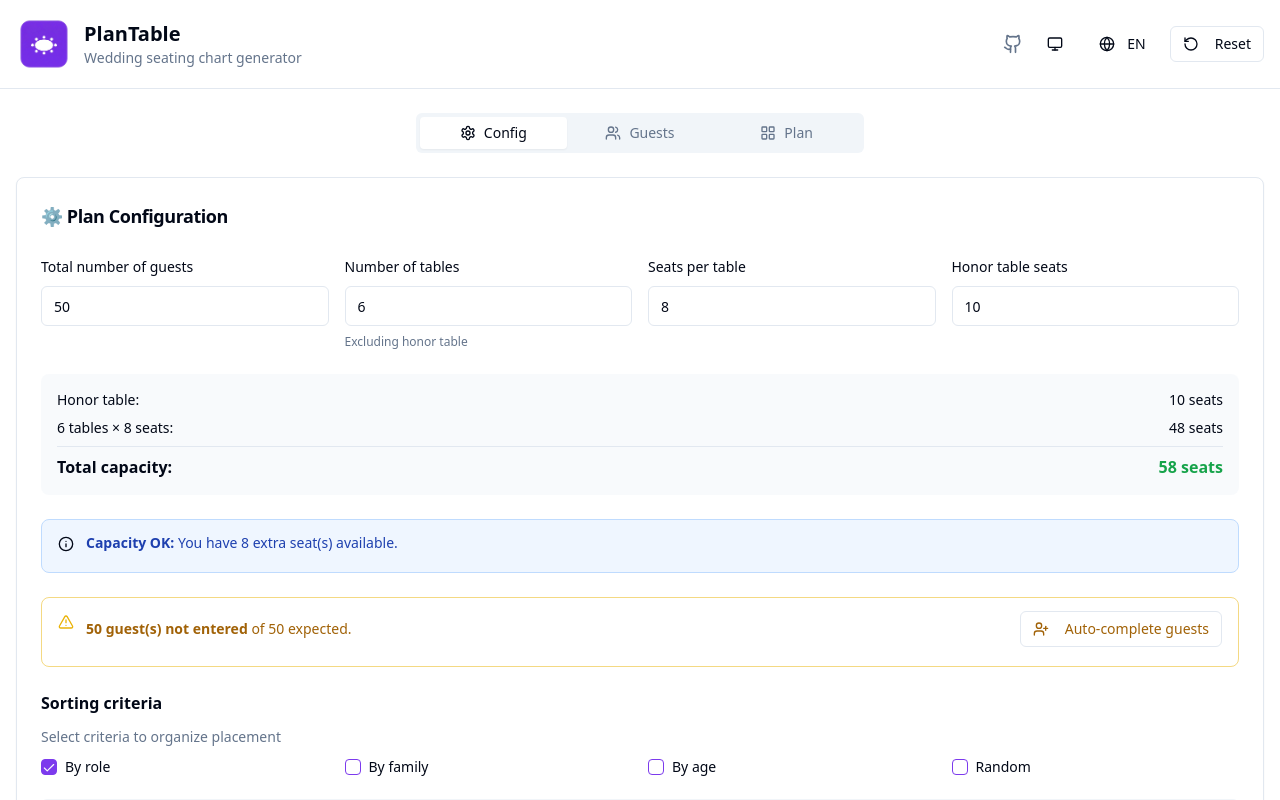
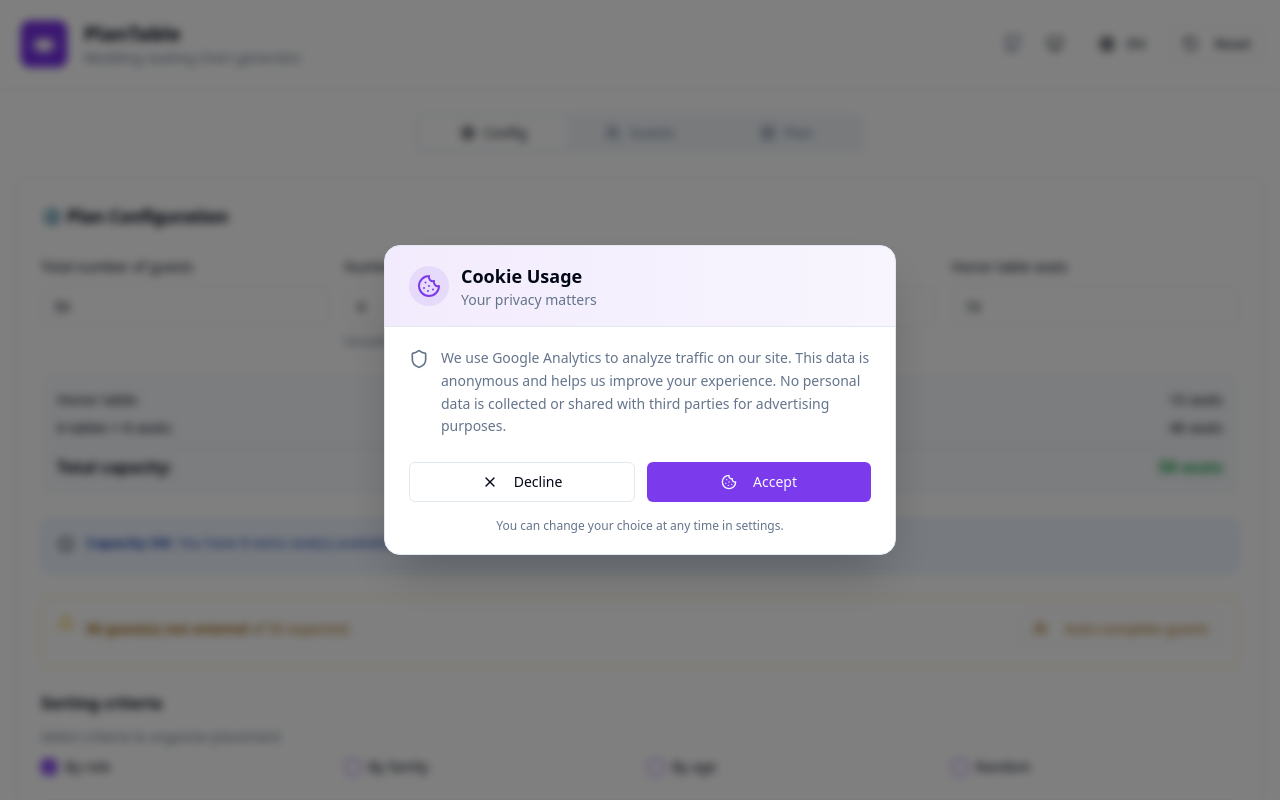
Before and after one commit to jsthibault/PlanTable, a React (Vite) app in the folder apps/web/: page / in a window 1280 px wide. Shown: the top 800 px of the page. Built offline with nearby package versions, Linux system fonts and the light colour scheme.

Commit message:
feat(cookie): add cookie windows

```diff
--- a/apps/web/index.html
+++ b/apps/web/index.html
@@ -1,13 +1,7 @@
 <!doctype html>
 <html lang="fr">
   <head>
-    <!-- Google Tag Manager -->
-    <script>(function(w,d,s,l,i){w[l]=w[l]||[];w[l].push({'gtm.start':
-    new Date().getTime(),event:'gtm.js'});var f=d.getElementsByTagName(s)[0],
-    j=d.createElement(s),dl=l!='dataLayer'?'&l='+l:'';j.async=true;j.src=
-    'https://www.googletagmanager.com/gtm.js?id='+i+dl;f.parentNode.insertBefore(j,f);
-    })(window,document,'script','dataLayer','GTM-PWSFKF8P');</script>
-    <!-- End Google Tag Manager -->
+    <!-- Google Tag Manager is now loaded conditionally via CookieConsent component -->
     <meta charset="UTF-8" />
     <link rel="icon" type="image/png" href="/favicon.png" />
     <meta name="viewport" content="width=device-width, initial-scale=1.0" />
@@ -15,10 +9,6 @@
     <meta name="description" content="Générateur de plan de table pour mariage avec gestion des contraintes et export PDF/CSV" />
   </head>
   <body>
-    <!-- Google Tag Manager (noscript) -->
-    <noscript><iframe src="https://www.googletagmanager.com/ns.html?id=GTM-PWSFKF8P"
-    height="0" width="0" style="display:none;visibility:hidden"></iframe></noscript>
-    <!-- End Google Tag Manager (noscript) -->
     <div id="root"></div>
     <script type="module" src="/src/main.tsx"></script>
   </body>
--- a/apps/web/src/App.tsx
+++ b/apps/web/src/App.tsx
@@ -6,6 +6,7 @@ import { ConfigurationPanel } from '@/components/ConfigurationPanel';
 import { GuestManagement } from '@/components/GuestManagement';
 import { SeatingPlanDisplay } from '@/components/SeatingPlanDisplay';
 import { ExportActions } from '@/components/ExportActions';
+import { CookieConsent, CookieSettingsButton } from '@/components/CookieConsent';
 import { Button } from '@/components/ui/button';
 import { Tabs, TabsContent, TabsList, TabsTrigger } from '@/components/ui/tabs';
 import { Sparkles, RotateCcw, Users, Settings, LayoutGrid, Globe, Github, Heart, Sun, Moon, Monitor } from 'lucide-react';
@@ -197,6 +198,7 @@ function AppContent() {
               >
                 {locale === 'fr' ? 'Créé par' : 'Created by'} garry.factory@gmail.com
               </a>
+              <CookieSettingsButton />
             </div>
           </div>
         </div>
@@ -210,6 +212,7 @@ function App() {
     <ThemeProvider>
       <I18nProvider>
         <AppContent />
+        <CookieConsent />
       </I18nProvider>
     </ThemeProvider>
   );
--- /dev/null
+++ b/apps/web/src/components/CookieConsent.tsx
@@ -0,0 +1,183 @@
+import { useState, useEffect } from 'react';
+import { useI18n } from '@/lib/i18n';
+import { Button } from '@/components/ui/button';
+import { Cookie, Shield, X, Settings } from 'lucide-react';
+
+const GA4_ID = 'G-X4JR4EESF2';
+const CONSENT_KEY = 'plantable_cookie_consent';
+
+// Event for reopening the consent dialog
+const reopenConsentEvent = new CustomEvent('reopenCookieConsent');
+
+// Declare gtag function for TypeScript
+declare global {
+    interface Window {
+        dataLayer: any[];
+        gtag: (...args: any[]) => void;
+    }
+}
+
+let ga4Loaded = false;
+
+function loadGA4() {
+    // Only load if not already loaded
+    if (ga4Loaded) return;
+    ga4Loaded = true;
+
+    // Initialize dataLayer
+    window.dataLayer = window.dataLayer || [];
+
+    // Define gtag function
+    window.gtag = function gtag(...args: any[]) {
+        window.dataLayer.push(args);
+    };
+
+    window.gtag('js', new Date());
+    window.gtag('config', GA4_ID);
+
+    // Load the gtag.js script
+    const script = document.createElement('script');
+    script.async = true;
+    script.src = `https://www.googletagmanager.com/gtag/js?id=${GA4_ID}`;
+    document.head.appendChild(script);
+}
+
+function removeGA4() {
+    // Remove GA4 scripts
+    const scripts = document.querySelectorAll(`script[src*="googletagmanager.com"]`);
+    scripts.forEach(script => script.remove());
+
+    // Clear dataLayer and gtag
+    window.dataLayer = [];
+    // @ts-ignore
+    delete window.gtag;
+    ga4Loaded = false;
+
+    // Clear GA cookies
+    const cookies = document.cookie.split(';');
+    cookies.forEach(cookie => {
+        const name = cookie.split('=')[0]?.trim();
+        if (name && (name.startsWith('_ga') || name.startsWith('_gid') || name.startsWith('_gat'))) {
+            document.cookie = `${name}=; expires=Thu, 01 Jan 1970 00:00:00 UTC; path=/;`;
+            document.cookie = `${name}=; expires=Thu, 01 Jan 1970 00:00:00 UTC; path=/; domain=.${window.location.hostname};`;
+        }
+    });
+}
+
+export function CookieConsent() {
+    const { locale } = useI18n();
+    const [showBanner, setShowBanner] = useState(false);
+
+    useEffect(() => {
+        const savedConsent = localStorage.getItem(CONSENT_KEY);
+        if (savedConsent === 'accepted') {
+            loadGA4();
+            setShowBanner(false);
+        } else if (savedConsent === 'refused') {
+            removeGA4();
+            setShowBanner(false);
+        } else {
+            setShowBanner(true);
+        }
+
+        // Listen for reopen event
+        const handleReopen = () => setShowBanner(true);
+        window.addEventListener('reopenCookieConsent', handleReopen);
+        return () => window.removeEventListener('reopenCookieConsent', handleReopen);
+    }, []);
+
+    const handleAccept = () => {
+        localStorage.setItem(CONSENT_KEY, 'accepted');
+        setShowBanner(false);
+        loadGA4();
+    };
+
+    const handleRefuse = () => {
+        localStorage.setItem(CONSENT_KEY, 'refused');
+        setShowBanner(false);
+        removeGA4();
+    };
+
+    if (!showBanner) return null;
+
+    return (
+        <div className="fixed inset-0 z-50 flex items-end sm:items-center justify-center p-4 bg-black/50 backdrop-blur-sm">
+            <div className="w-full max-w-lg bg-card border rounded-2xl shadow-2xl overflow-hidden animate-in slide-in-from-bottom-4 duration-300">
+                {/* Header */}
+                <div className="bg-gradient-to-r from-primary/10 to-primary/5 px-6 py-4 border-b">
+                    <div className="flex items-center gap-3">
+                        <div className="p-2 bg-primary/10 rounded-full">
+                            <Cookie className="h-6 w-6 text-primary" />
+                        </div>
+                        <div>
+                            <h2 className="text-lg font-semibold">
+                                {locale === 'fr' ? 'Utilisation des cookies' : 'Cookie Usage'}
+                            </h2>
+                            <p className="text-sm text-muted-foreground">
+                                {locale === 'fr' ? 'Votre vie privée compte' : 'Your privacy matters'}
+                            </p>
+                        </div>
+                    </div>
+                </div>
+
+                {/* Content */}
+                <div className="px-6 py-5">
+                    <div className="flex items-start gap-3 mb-4">
+                        <Shield className="h-5 w-5 text-muted-foreground mt-0.5 flex-shrink-0" />
+                        <p className="text-sm text-muted-foreground leading-relaxed">
+                            {locale === 'fr'
+                                ? "Nous utilisons Google Analytics pour analyser le trafic sur notre site. Ces données sont anonymes et nous aident à améliorer votre expérience. Aucune donnée personnelle n'est collectée ni partagée avec des tiers à des fins publicitaires."
+                                : "We use Google Analytics to analyze traffic on our site. This data is anonymous and helps us improve your experience. No personal data is collected or shared with third parties for advertising purposes."
+                            }
+                        </p>
+                    </div>
+
+                    {/* Buttons */}
+                    <div className="flex flex-col-reverse sm:flex-row gap-3 mt-6">
+                        <Button
+                            variant="outline"
+                            className="flex-1"
+                            onClick={handleRefuse}
+                        >
+                            <X className="h-4 w-4 mr-2" />
+                            {locale === 'fr' ? 'Refuser' : 'Decline'}
+                        </Button>
+                        <Button
+                            className="flex-1"
+                            onClick={handleAccept}
+                        >
+                            <Cookie className="h-4 w-4 mr-2" />
+                            {locale === 'fr' ? 'Accepter' : 'Accept'}
+                        </Button>
+                    </div>
+
+                    <p className="text-xs text-center text-muted-foreground mt-4">
+                        {locale === 'fr'
+                            ? 'Vous pouvez modifier votre choix à tout moment dans les paramètres.'
+                            : 'You can change your choice at any time in settings.'
+                        }
+                    </p>
+                </div>
+            </div>
+        </div>
+    );
+}
+
+export function CookieSettingsButton() {
+    const { locale } = useI18n();
+
+    const handleClick = () => {
+        window.dispatchEvent(reopenConsentEvent);
+    };
+
+    return (
+        <button
+            onClick={handleClick}
+            className="inline-flex items-center gap-1.5 text-xs text-muted-foreground hover:text-foreground transition-colors"
+            title={locale === 'fr' ? 'Paramètres cookies' : 'Cookie settings'}
+        >
+            <Settings className="h-3 w-3" />
+            {locale === 'fr' ? 'Cookies' : 'Cookies'}
+        </button>
+    );
+}
```
